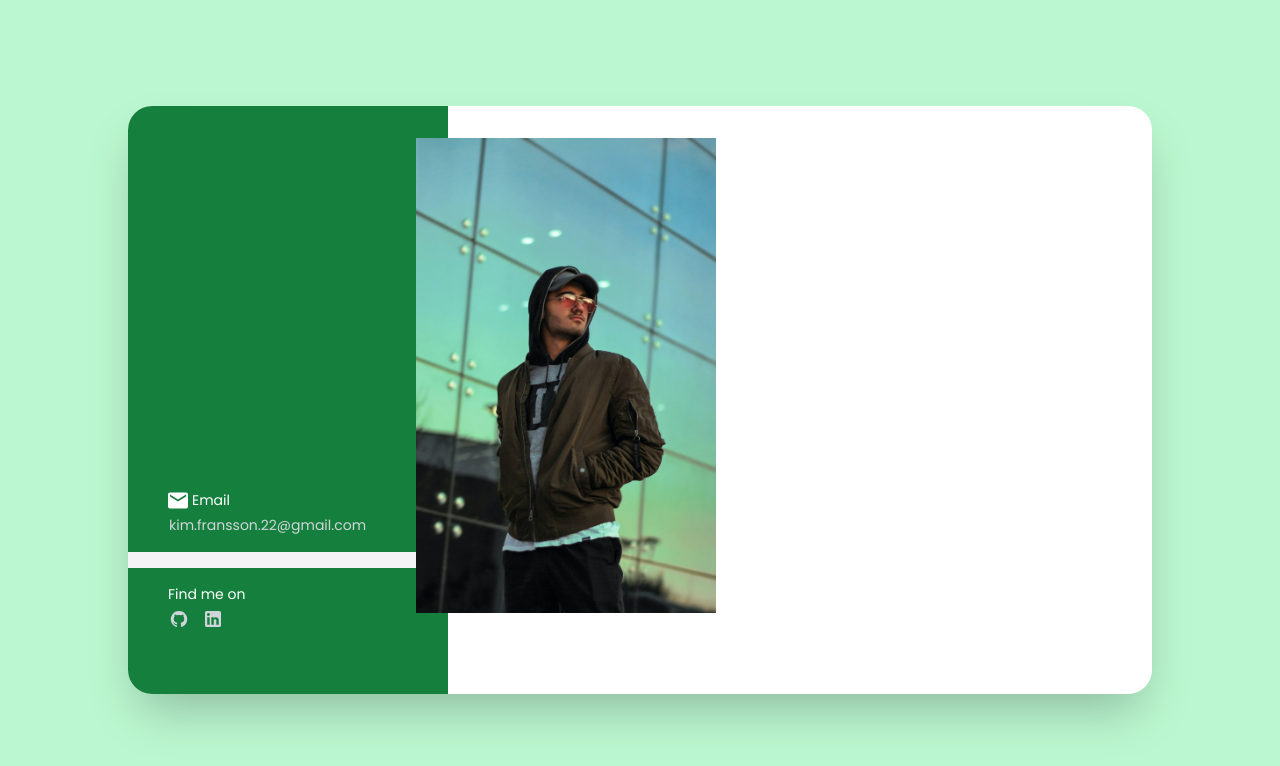
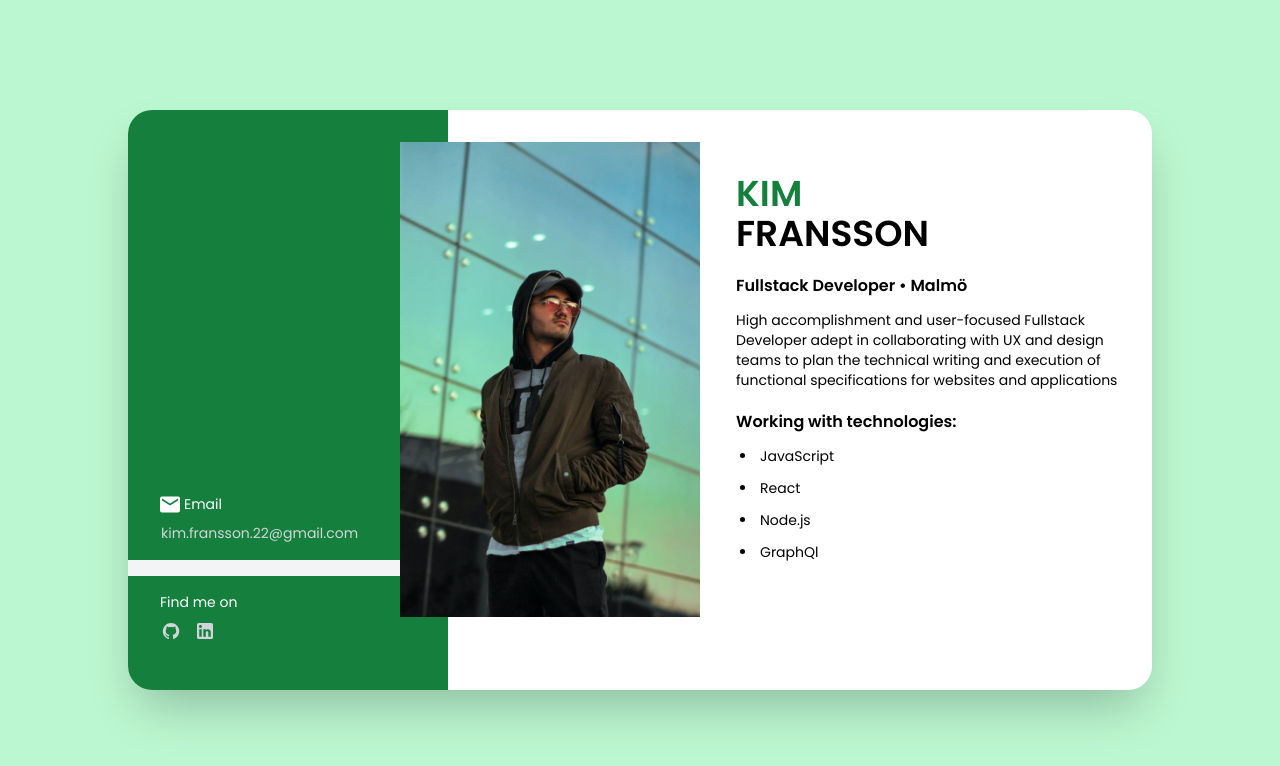
Before and after one commit to kim-fransson/big-dev-soon-business-card-freerun-jq6a6u, a React (Vite) app: page / in a window 1280 px wide. Shown: the top 766 px of the page. Built offline with nearby package versions, Linux system fonts and the light colour scheme.

Commit message:
Info section

```diff
--- a/src/App.jsx
+++ b/src/App.jsx
@@ -1,16 +1,17 @@
-import { ContactSection } from "./components/sections";
+import { ContactSection, InfoSection } from "./components/sections";
 import profileImage from "./assets/images/user-photo.jpg";
 
 export default function App() {
   return (
     <div className="bg-green-200 min-h-screen flex items-center justify-center">
-      <main className="bg-white rounded-3xl max-w-5xl w-full shadow-2xl overflow-hidden relative">
+      <main className="flex bg-white rounded-3xl max-w-5xl w-full shadow-2xl overflow-hidden relative">
         <img
-          className="absolute object-cover top-8 left-72 w-[300px] h-[475px]"
+          className="absolute object-cover top-8 left-[17rem] w-[300px] h-[475px]"
           src={profileImage}
           alt=""
         />
         <ContactSection />
+        <InfoSection />
       </main>
     </div>
   );
--- a/src/components/sections/ContactSection.jsx
+++ b/src/components/sections/ContactSection.jsx
@@ -17,8 +17,8 @@ const ContactLink = ({ href, children }) => {
 
 export const ContactSection = () => {
   return (
-    <section className="bg-green-700 max-w-xs text-white text-sm flex flex-col gap-4 px-10 pt-96 pb-16">
-      <div className="flex flex-col gap-1">
+    <section className="bg-green-700 max-w-xs flex-1 text-white text-sm flex flex-col gap-4 px-8 pt-96 pb-12">
+      <div className="flex flex-col gap-2">
         <div className="flex gap-1">
           <EmailIcon />
           Email
@@ -30,7 +30,7 @@ export const ContactSection = () => {
 
       <hr className="border-8 border-gray-100 -mx-10" />
 
-      <div className="flex flex-col gap-1">
+      <div className="flex flex-col gap-2">
         Find me on
         <div className="flex gap-3">
           <ContactLink href="https://github.com/kim-fransson">
--- /dev/null
+++ b/src/components/sections/InfoSection.jsx
@@ -0,0 +1,30 @@
+export const InfoSection = () => {
+  return (
+    <section className="flex flex-col pl-72 pt-16 flex-1 gap-5">
+      <h1 className="text-4xl font-semibold flex flex-col uppercase">
+        <span className="text-green-700">Kim</span> Fransson
+      </h1>
+      <div>
+        <h2 className="font-semibold mb-3">
+          Fullstack Developer &#x2022; Malmö{" "}
+        </h2>
+        <p className="text-sm">
+          High accomplishment and user-focused Fullstack Developer adept in
+          collaborating with UX and design teams to plan the technical writing
+          and execution of functional specifications for websites and
+          applications
+        </p>
+      </div>
+
+      <div>
+        <h2 className="font-semibold mb-3">Working with technologies:</h2>
+        <ul className="text-sm flex flex-col gap-3 list-disc list-inside pl-1">
+          <li>JavaScript</li>
+          <li>React</li>
+          <li>Node.js</li>
+          <li>GraphQl</li>
+        </ul>
+      </div>
+    </section>
+  );
+};
--- a/src/components/sections/index.js
+++ b/src/components/sections/index.js
@@ -1 +1,2 @@
 export * from "./ContactSection";
+export * from "./InfoSection";
```
